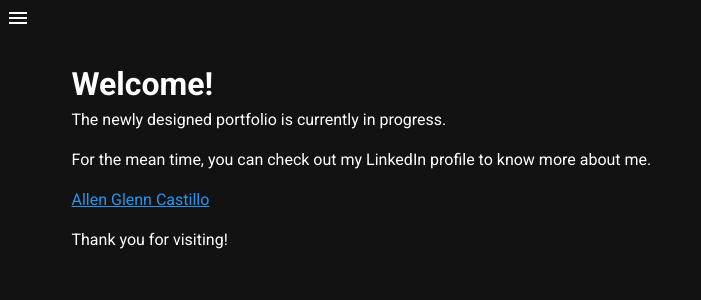
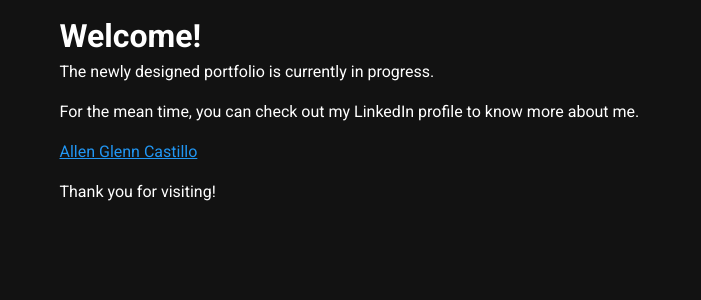
Before and after one commit to castilloglenn/portfolio, a Vue app: page / in a window 1280 px wide. Shown: the top 300 px of the page, without its empty margins (0-701 px from the left). Built offline with nearby package versions, Linux system fonts and the light colour scheme.

Commit message:
chore: remove unnecessary code

```diff
--- a/src/App.vue
+++ b/src/App.vue
@@ -1,14 +1,7 @@
 <template>
   <v-app>
-    <v-app-bar-nav-icon @click="drawer = !drawer"></v-app-bar-nav-icon>
-    <v-navigation-drawer v-model="drawer" fixed temporary>
-      <!-- -->
-    </v-navigation-drawer>
-
     <v-main>
-      <v-container>
-        <router-view />
-      </v-container>
+      <router-view />
     </v-main>
   </v-app>
 </template>
```
